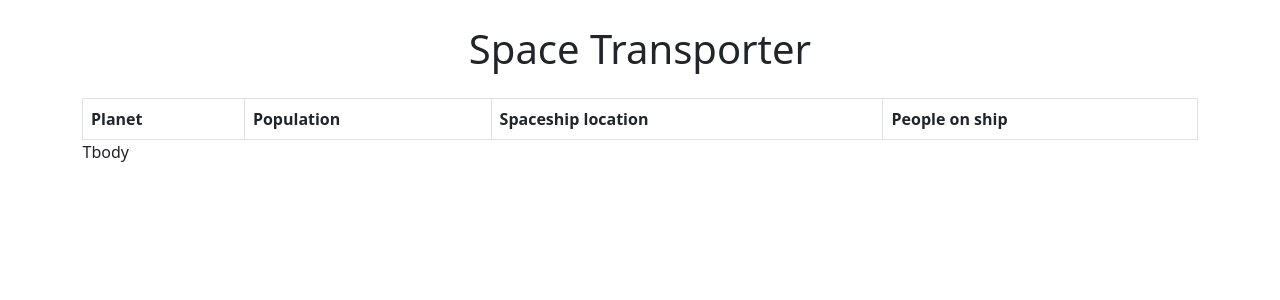
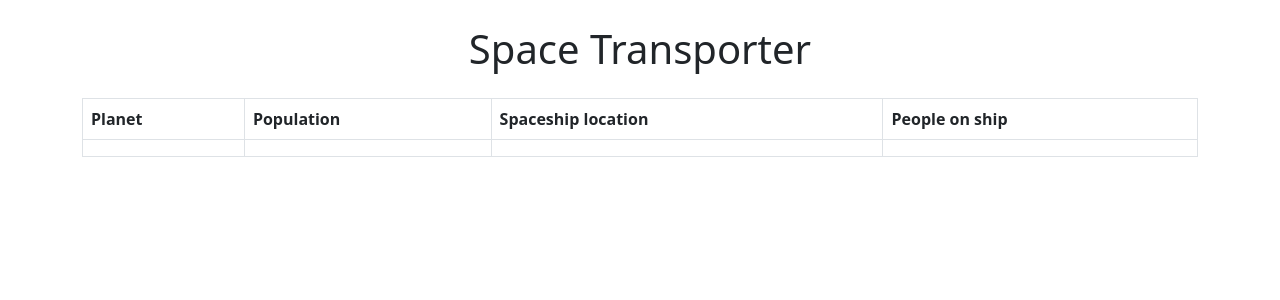
Before and after one commit to 1Snake001/Space-Transporter, a React (Create React App) app in the folder frontend/: page / in a window 1280 px wide. Shown: the top 300 px of the page. Built offline with nearby package versions, Linux system fonts and the light colour scheme.

Commit message:
the table-row component added to the tbody component

```diff
--- /dev/null
+++ b/frontend/src/components/TableRow.jsx
@@ -0,0 +1,14 @@
+import React from 'react'
+
+const TableRow = () => {
+  return (
+    <tr>
+        <td></td>
+        <td></td>
+        <td></td>
+        <td></td>
+    </tr>
+  )
+}
+
+export default TableRow
--- a/frontend/src/components/Tbody.jsx
+++ b/frontend/src/components/Tbody.jsx
@@ -1,8 +1,11 @@
 import React from 'react'
+import TableRow from './TableRow'
 
 const Tbody = () => {
   return (
-    <tbody>Tbody</tbody>
+    <tbody>
+        <TableRow/>
+    </tbody>
   )
 }
 
```
